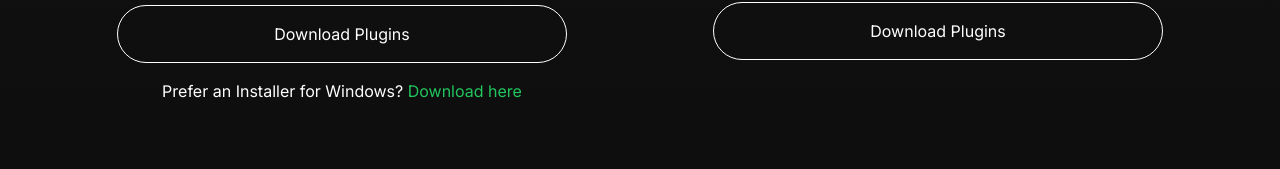
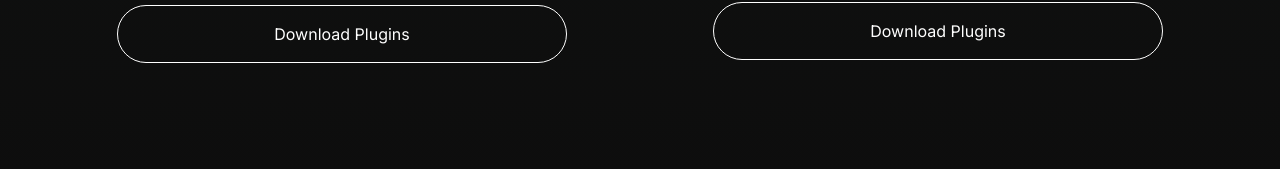
Before and after one commit to MassiveOnlineMarketing/massive-colin-app, a Next.js app: page / in a window 1280 px wide. Shown: the part 1461-1630 px from the top of the page. Built offline with nearby package versions, Linux system fonts and the light colour scheme; no server answers.

Commit message:
Extra Installer Link niet meer nodig

```diff
--- a/src/components/downloads.tsx
+++ b/src/components/downloads.tsx
@@ -9,7 +9,7 @@ const Downloads = () => {
         <WindowsLogo className='h-[68px] text-white' />
         <p className='mt-5'>Windows / VST3</p>
         <Link className='w-full mt-8 max-w-[450px] border border-white rounded-full py-4 text-center' target='_blank' href='https://carpaudio.com/download_all_plugins_win'>Download Plugins</Link>
-        <p className='mt-4'>Prefer an Installer for Windows? <span><Link className='text-[#22C55E]' target='_blank' href='https://carpaudio.com/download_installer_win'>Download here</Link></span></p>
+        {/*<p className='mt-4'>Prefer an Installer for Windows? <span><Link className='text-[#22C55E]' target='_blank' href='https://carpaudio.com/download_installer_win'>Download here</Link></span></p>*/}
       </div>
       <div className='flex flex-col items-center  w-full'>
         <AppleLogo className='h-[65px] text-white'/>
```
